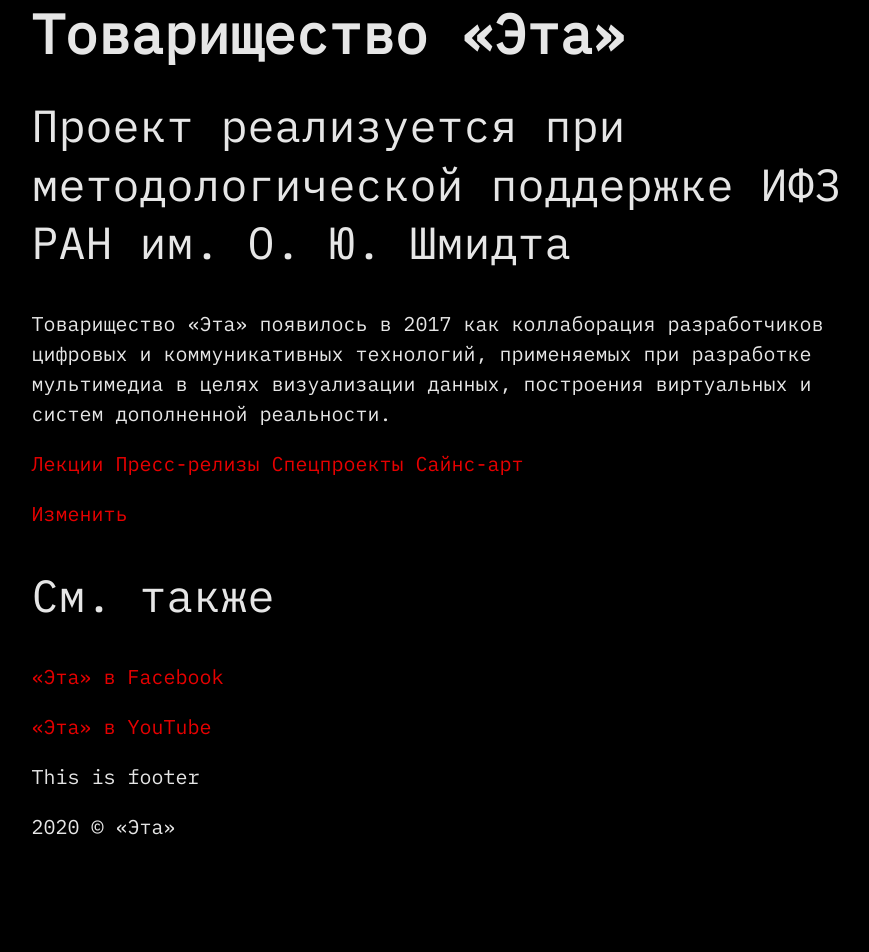
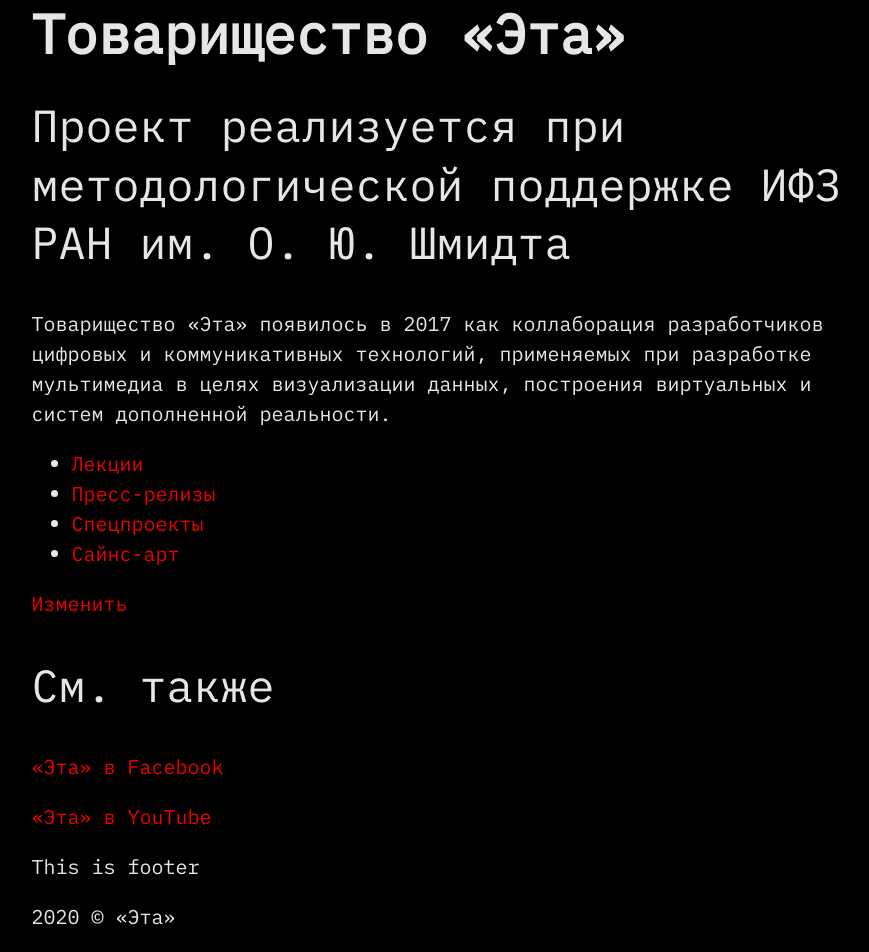
Before and after one commit to indexmod/eta.ga, a Jekyll site: the page built from index.md, in a window 1280 px wide. Shown: the part 508-1460 px from the top of the page, without its empty margins (200-1069 px from the left). Built offline with Jekyll 4.4.1, drawn with Linux system fonts in a browser that asks for light colours; before the commit the page ends 1370 px from its top, so only the background shows below that.

```diff
--- a/index.md
+++ b/index.md
@@ -8,7 +8,7 @@ layout: default
 
 Товарищество «Эта» появилось в 2017 как коллаборация разработчиков цифровых и коммуникативных технологий, применяемых при разработке мультимедиа в целях визуализации данных, построения виртуальных и систем дополненной реальности.
 
-[Лекции](lections)
-[Пресс-релизы](press)
-[Спецпроекты](projects)
-[Сайнс-арт](science)
++ [Лекции](lections)
++ [Пресс-релизы](press)
++ [Спецпроекты](projects)
++ [Сайнс-арт](science)
```
